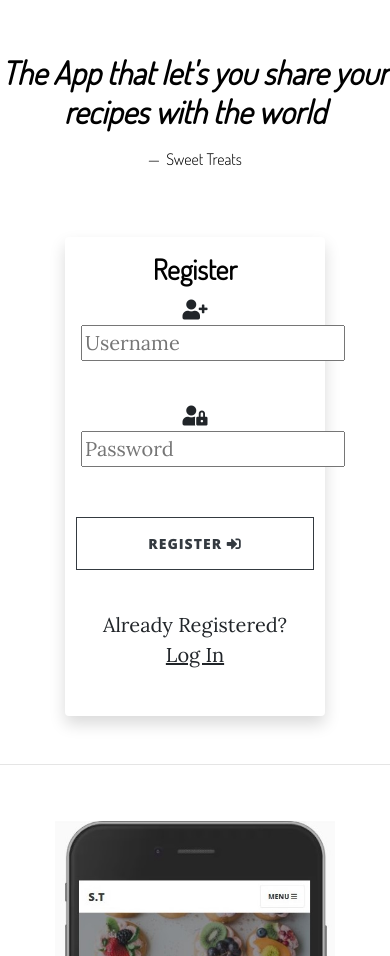
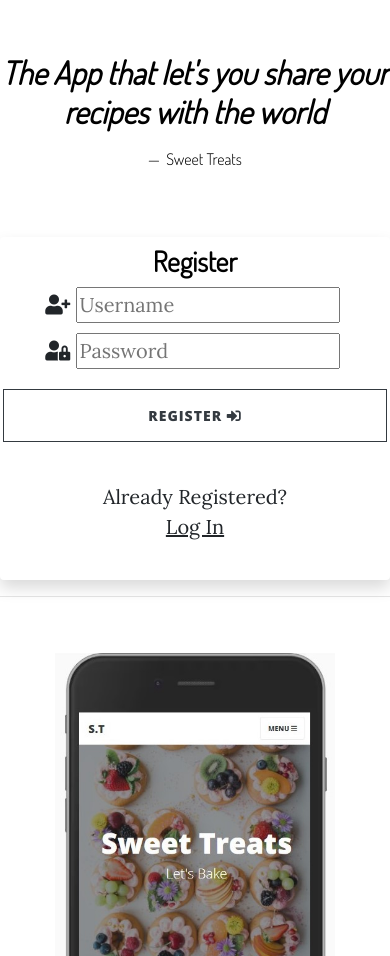
Before and after one commit to LRomero2/Sweet-Treats, a Flask app: page /register in a window 390 px wide. Shown: the part 462-1418 px from the top of the page. Run offline with Flask 2, Linux system fonts and the light colour scheme; some libraries are stand-ins or nearby versions.

Commit message:
Added same responsiveness from log in page to register page as they are nearly identical.

```diff
--- a/templates/login.html
+++ b/templates/login.html
@@ -10,7 +10,7 @@
             <div>
                 <!-- username -->
                 <div class="row text-center justify-content-center" id="register-form1">
-					<div class="input-field col-sm-6 col-md-10 col-lg-10">
+					<div class="input-field col-sm-4 col-md-10 col-lg-10">
 						<i class="fas fa-user-plus"></i>
 						<input id="username" name="username" type="text" minlength="5"
                             maxlength="15" pattern="^[a-zA-Z0-9]{5,15}$" class="validate" placeholder="Username" aria-label="Username" required>
@@ -19,7 +19,7 @@
                 </div>
                 <!-- passowrd -->
                 <div class="row text-center justify-content-center" id="register-form2">
-                    <div class="input-field col-sm-6 col-md-10 col-lg-10">
+                    <div class="input-field col-sm-4 col-md-10 col-lg-10">
 						<i class="fas fa-user-lock"></i>
                         <input id="password" name="password" type="password" minlength="5"
                             maxlength="15" pattern="^[a-zA-Z0-9]{5,15}$" class="validate" placeholder="Password" aria-label="Password" required>
--- a/templates/register.html
+++ b/templates/register.html
@@ -2,14 +2,14 @@
 {% block content %}
 
  <!-- heading -->
- <div class="container-fluid col-sm-10 col-8 justify-content-center shadow p-3 mb-5 bg-body rounded">
+ <div class="container-fluid col-sm-10 col-md-8 col-lg-8 justify-content-center shadow p-2 mb-3 bg-body rounded">
 <h3 class="text-center">Register</h3>
     <div class="row justify-content-center" id="register-form">
         <form class="col-sm-8 col-md-8 col-lg-8" method="POST" action="{{ url_for('register') }}">
             <div>
                 <!-- username -->
                 <div class="row text-center justify-content-center" id="register-form1">
-					<div class="input-field col-sm-8 col-md-10 col-lg-10">
+					<div class="input-field col-sm-4 col-md-10 col-lg-10">
 						<i class="fas fa-user-plus"></i>
 						<input id="username" name="username" type="text" minlength="5"
                             maxlength="15" pattern="^[a-zA-Z0-9]{5,15}$" class="validate" placeholder="Username" aria-label="Username" required>
@@ -18,7 +18,7 @@
                 </div>
                 <!-- passowrd -->
                 <div class="row text-center justify-content-center" id="register-form2">
-                    <div class="input-field col-sm-8 col-md-10 col-lg-10">
+                    <div class="input-field col-sm-4 col-md-10 col-lg-10">
 						<i class="fas fa-user-lock"></i>
                         <input id="password" name="password" type="password" minlength="5"
                             maxlength="15" pattern="^[a-zA-Z0-9]{5,15}$" class="validate" placeholder="Password" aria-label="Password" required>
@@ -27,7 +27,7 @@
                 </div>
                 <!-- register -->
                 <div class="row justify-content-center" id="register-button">
-                    <button type="submit" class="col-sm-6 col-md-6 col-lg-6 btn btn-outline-dark">
+                    <button type="submit" class="col-sm-4 col-md-6 col-lg-6 btn btn-outline-dark">
                         Register <i class="fas fa-sign-in-alt"></i>
                     </button>
                 </div>
```
